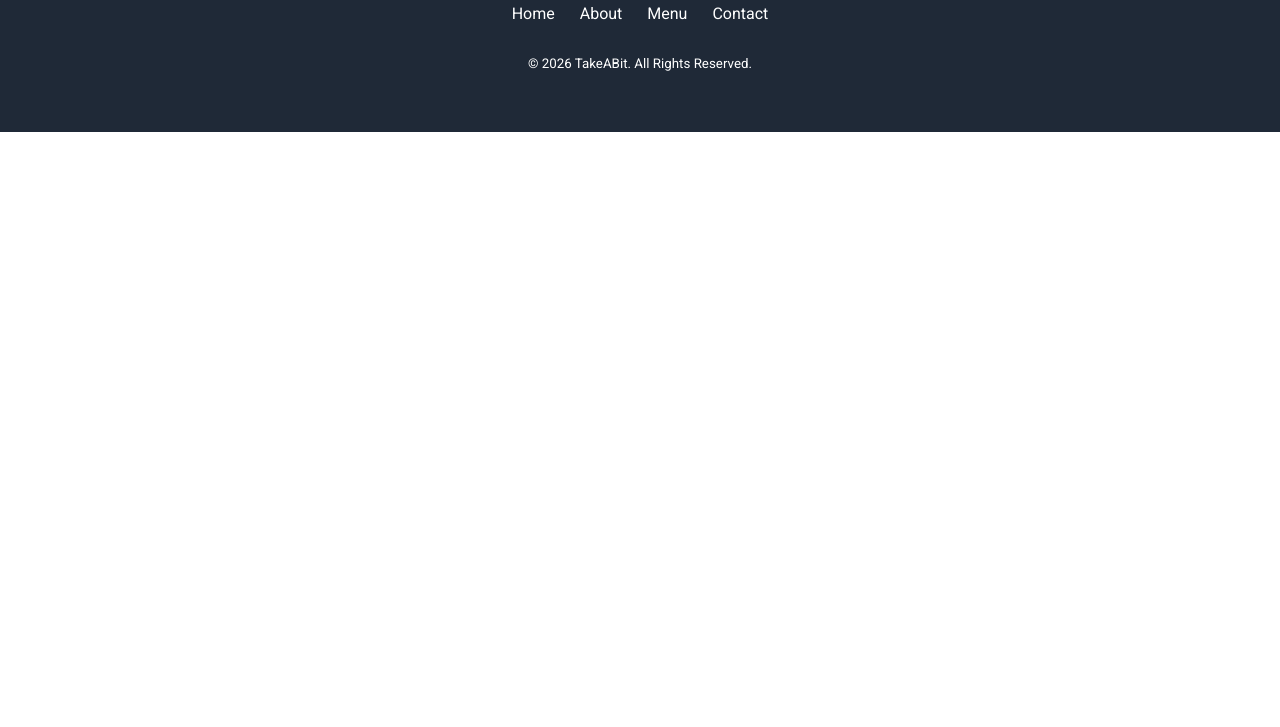
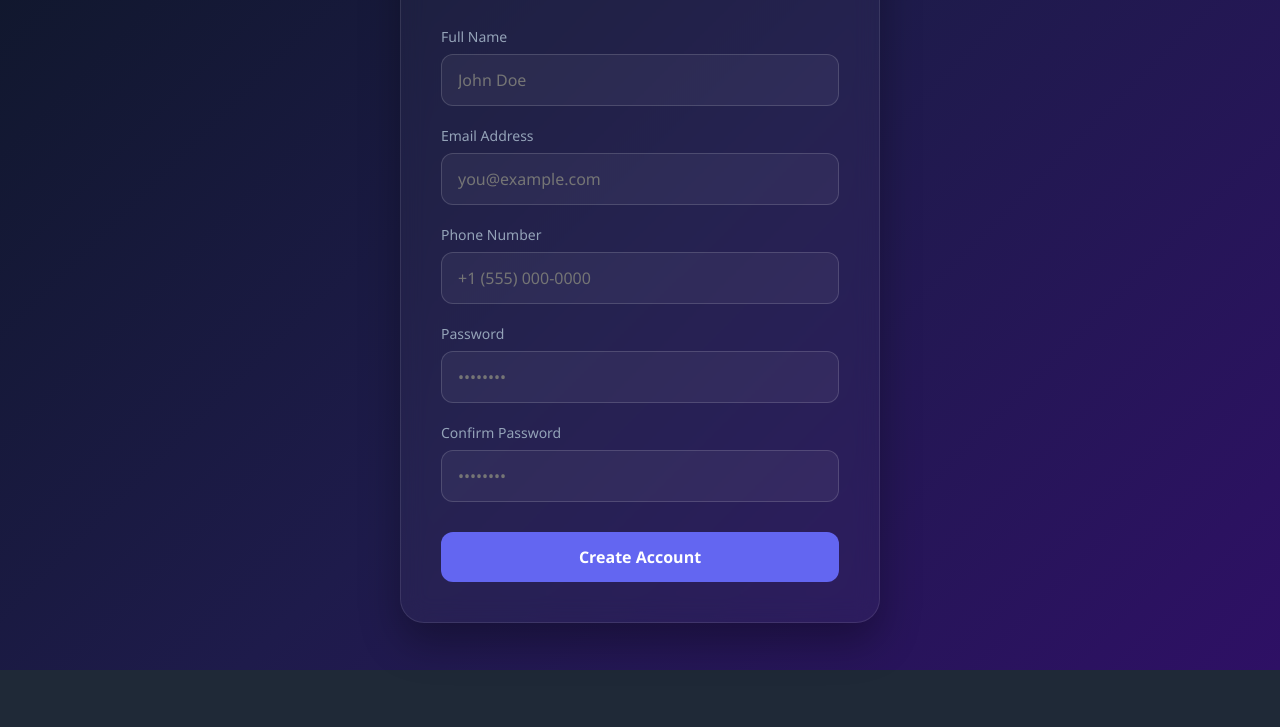
Before and after one commit to chineduoscar/takeabit-test, a plain HTML site: page register.html in a window 1280 px wide. Shown: the part 232-959 px from the top of the page. Before the commit the page ends 800 px from the top, so only its background shows below. Drawn offline with Linux system fonts and the light colour scheme.

Commit message:
Completed the Register Form

```diff
--- a/register.css
+++ b/register.css
@@ -3,6 +3,7 @@
   margin: 0;
   padding: 0;
   box-sizing: border-box;
+  font-family: 'Segoe UI', Roboto, Helvetica, Arial, sans-serif;
 }
 
 body {
@@ -10,11 +11,156 @@ body {
   flex-direction: column;
   min-height: 100vh;
 }
-
-form {
-  flex: 1;
+input:focus, textarea:focus, select:focus {
+  outline: none;
+  box-shadow: none;
+  border-color: #999;
 }
 
+
+
+/* Background Wrapper */
+.register-form {
+  min-height: 100vh;
+  display: flex;
+  align-items: center;
+  justify-content: center;
+  background: linear-gradient(135deg, #0f172a, #1e1b4b, #2e1065);
+  padding: 20px;
+}
+
+/* Form Container */
+.reg-form {
+  width: 100%;
+  max-width: 480px;
+  background: rgba(255, 255, 255, 0.03);
+  backdrop-filter: blur(12px);
+  -webkit-backdrop-filter: blur(12px);
+  border: 1px solid rgba(255, 255, 255, 0.1);
+  padding: 40px;
+  border-radius: 24px;
+  box-shadow: 0 20px 40px rgba(0, 0, 0, 0.3);
+}
+
+.reg-form h3 {
+  color: #ffffff;
+  font-size: 28px;
+  margin: 0 0 30px 0;
+  font-weight: 600;
+  text-align: center;
+}
+
+.reg-form > form {
+  display: flex;
+  flex-direction: column;
+  gap: 20px;
+  width: 100%;
+}
+
+/* Input Groups */
+.input-group {
+  display: flex;
+  flex-direction: column;
+  align-items: flex-start;
+  gap: 8px;
+  width: 100%;
+}
+
+.input-group label {
+  color: #94a3b8;
+  font-size: 14px;
+  font-weight: 500;
+}
+
+.input-group input {
+  width: 100%;
+  padding: 14px 16px;
+  background: rgba(255, 255, 255, 0.05);
+  border: 1px solid rgba(255, 255, 255, 0.15);
+  border-radius: 12px;
+  color: #ffffff;
+  font-size: 16px;
+  transition: all 0.2s ease;
+}
+
+/* Input Focus States */
+.input-group input:focus {
+  outline: none;
+  border-color: #6366f1;
+  background: rgba(255, 255, 255, 0.08);
+  box-shadow: 0 0 0 4px rgba(99, 102, 241, 0.15);
+}
+
+/* Submit Button */
+.reg-form button[type="submit"] {
+  width: 100%;
+  padding: 14px;
+  margin-top: 10px;
+  border: none;
+  border-radius: 12px;
+  background: #6366f1;
+  color: #ffffff;
+  font-size: 16px;
+  font-weight: 600;
+  cursor: pointer;
+  transition: all 0.2s ease;
+}
+
+.reg-form button[type="submit"]:hover {
+  background: #4f46e5;
+  transform: translateY(-1px);
+  box-shadow: 0 4px 12px rgba(99, 102, 241, 0.3);
+}
+
+.reg-form button[type="submit"]:active {
+  transform: translateY(1px);
+}
+
+
+
+/*
+.register-form {
+  flex: 1;
+  background-image: linear-gradient(blue ,pink, gray);
+}
+
+.reg-form{
+    display: flex;
+    flex-direction: column;
+    align-items: center;
+    justify-content: center;
+    margin: 50px;
+    padding: 30px;
+    text-align: center;
+    font-weight: bolder;
+}
+.reg-form > form{
+    margin-top: 20px;
+    display: flex;
+    flex-direction: column;
+    align-items: center;
+    width: 800px;
+    padding: 30px;
+    gap: 10px;
+    border: none;
+    border-radius: 30px;
+    box-shadow: 5px 5px 20px;
+}
+.reg-form>form >button{
+    width: 600px;
+    padding: 10px;
+    border: none;
+    border-radius: 20px;
+    background-color: #d97706;
+    color: #fff;
+    transition: 0.5s ease-in;
+}
+
+.reg-form>form >button:hover{
+    scale: 1.05;
+    background-color: #d97706;
+    color: #fff;
+} */
 
 footer {
   background: #1f2937;
--- a/register.html
+++ b/register.html
@@ -62,17 +62,35 @@
     </header>
 
 
-    <div class="register-form">
+   <section class="register-form">
+    <div class="reg-form">
+        <h3>Register Here</h3>
+        <form action="post">
+            <div class="input-group">
+                <label for="full_name">Full Name</label>
+                <input type="text" name="full_name" id="full_name" placeholder="John Doe">
+            </div>
+            <div class="input-group">
+                <label for="email">Email Address</label>
+                <input type="email" name="email" id="email" placeholder="you@example.com">
+            </div>
+            <div class="input-group">
+                <label for="phone_number">Phone Number</label>
+                <input type="tel" name="phone_number" id="phone_number" placeholder="+1 (555) 000-0000">
+            </div>
+            <div class="input-group">
+                <label for="password">Password</label>
+                <input type="password" name="password" id="password" placeholder="••••••••">
+            </div>
+            <div class="input-group">
+                <label for="confirm_password">Confirm Password</label>
+                <input type="password" name="confirm_password" id="confirm_password" placeholder="••••••••">
+            </div>
+            <button type="submit">Create Account</button>
+        </form>
+    </div>
+</section>
 
-        <form action="post">
-            <label for=""></label>
-            <label for=""></label>
-            <label for=""></label>
-            <label for=""></label>
-            <label for=""></label>
-        </form>
-
-    </div>
 
     <footer>
       <div class="container">
```
